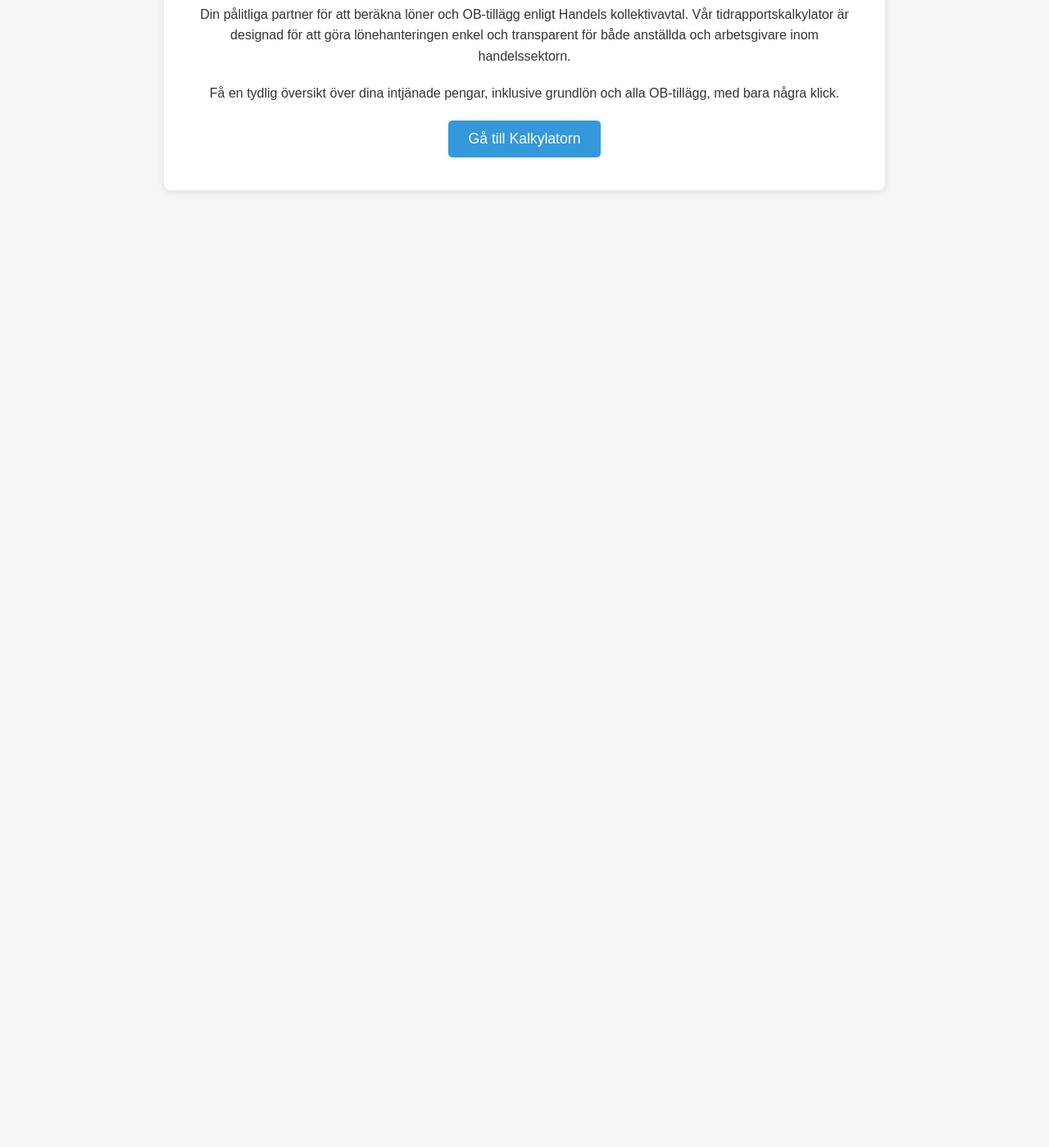
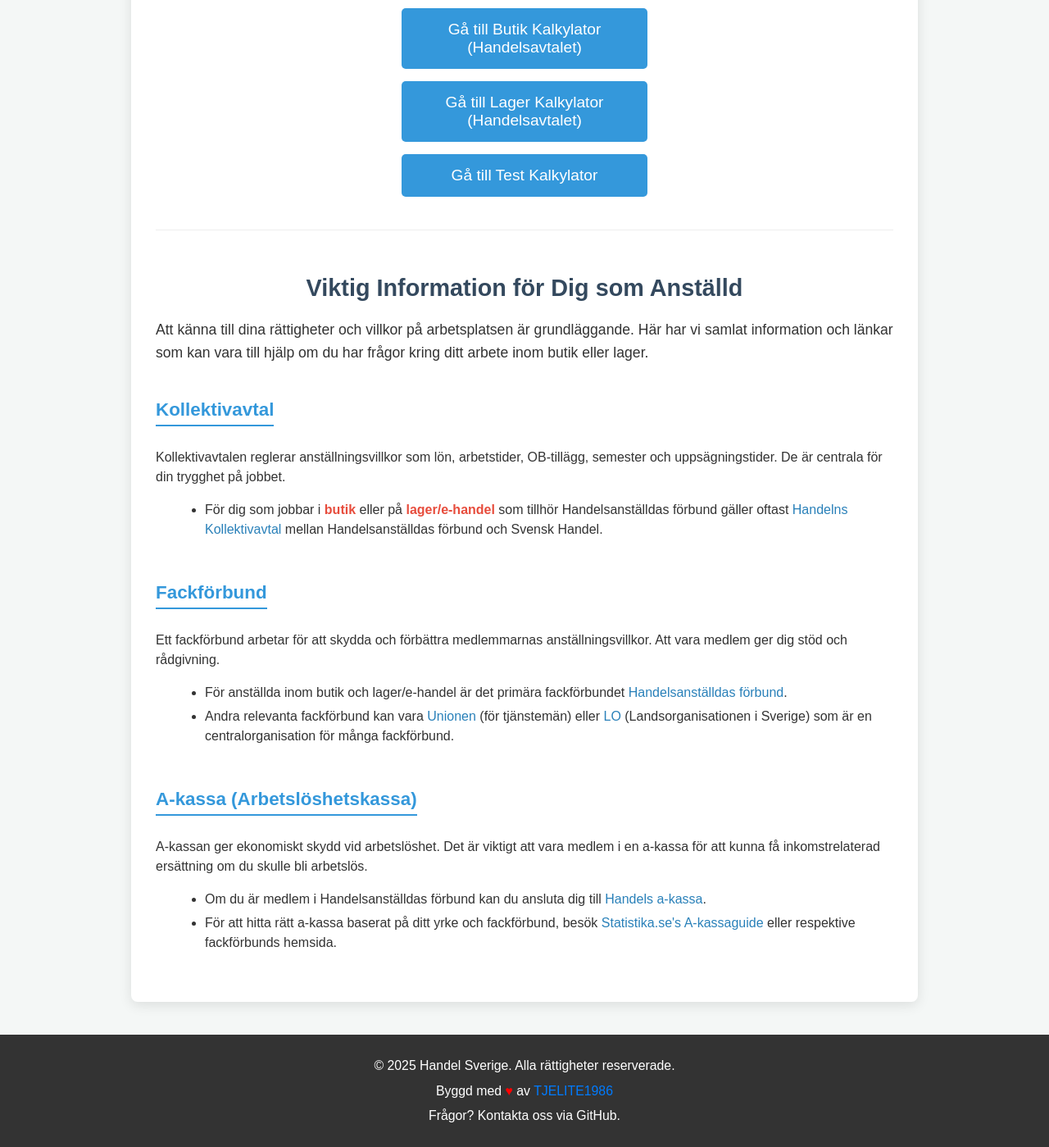
Before and after one commit to tjelite1986/Arbetstidskalkylator-html, a plain HTML site: page index.html in a window 1280 px wide. Shown: the part 371-1770 px from the top of the page at 82% size. Before the commit the page ends 800 px from the top, so only its background shows below. Drawn offline with Linux system fonts and the light colour scheme.

Commit message:
Update index.html
Alot

```diff
--- a/index.html
+++ b/index.html
@@ -3,18 +3,19 @@
 <head>
     <meta charset="UTF-8">
     <meta name="viewport" content="width=device-width, initial-scale=1.0">
-    <title>Handel Sverige - Startsida</title>
+    <title>Tidrapportskalkylatorer för Handel & Lager</title>
     <style>
         body {
-            font-family: Arial, sans-serif;
+            font-family: 'Arial', sans-serif;
             margin: 0;
+            padding: 0;
+            background-color: #f4f7f6;
+            color: #333;
             display: flex;
+            flex-direction: column;
             min-height: 100vh;
-            background-color: #f5f5f5;
-            color: #333;
-            flex-direction: column; /* Alltid kolumnlayout för att menyn ska vara överst */
         }
-        .topbar { /* Toppmenyn */
+        .topbar {
             width: 100%;
             background-color: #333;
             color: white;
@@ -28,7 +29,7 @@
             box-sizing: border-box;
         }
         .topbar h2 {
-            display: none; /* Dölj rubriken i toppmenyn */
+            display: none; /* Hide the h2 on desktop as per previous instructions */
         }
         .topbar ul {
             list-style-type: none;
@@ -56,44 +57,119 @@
             flex-grow: 1;
             padding: 20px;
             overflow-y: auto;
-            display: flex; /* Använd flexbox för att centrera innehållet */
-            flex-direction: column;
-            justify-content: center; /* Centrera vertikalt */
-            align-items: center; /* Centrera horisontellt */
-            text-align: center; /* Centrera texten */
         }
-        .hero-section {
-            max-width: 800px;
-            background: white;
-            padding: 40px;
+        .container {
+            max-width: 900px;
+            margin: 20px auto;
+            padding: 30px;
+            background-color: #ffffff;
             border-radius: 8px;
-            box-shadow: 0 2px 10px rgba(0,0,0,0.1);
-            margin: 20px; /* Lägg till marginal för att inte klistra mot kanterna */
+            box-shadow: 0 4px 15px rgba(0, 0, 0, 0.1);
+            text-align: center;
         }
-        .hero-section h1 {
+        h1 {
             color: #2c3e50;
-            margin-bottom: 20px;
+            margin-bottom: 25px;
+            font-size: 2.2em;
         }
-        .hero-section p {
+        p {
+            font-size: 1.1em;
             line-height: 1.6;
             margin-bottom: 20px;
         }
-        .btn {
+        .button-group {
+            margin-top: 30px;
+            display: flex;
+            flex-direction: column;
+            gap: 15px;
+            align-items: center;
+        }
+        .button-group a {
             display: inline-block;
-            background: #3498db;
+            background-color: #3498db;
             color: white;
-            padding: 12px 25px;
-            border: none;
+            padding: 15px 30px;
             border-radius: 5px;
             text-decoration: none;
-            font-size: 1.1em;
-            transition: background-color 0.3s ease;
+            font-size: 1.2em;
+            transition: background-color 0.3s ease, transform 0.2s ease;
+            width: 100%;
+            max-width: 300px;
+            box-sizing: border-box;
         }
-        .btn:hover {
-            background: #2980b9;
+        .button-group a:hover {
+            background-color: #2980b9;
+            transform: translateY(-2px);
         }
 
-        /* Media queries för mobilanpassning på startsidan */
+        .info-section {
+            text-align: left;
+            margin-top: 40px;
+            padding-top: 30px;
+            border-top: 1px solid #eee;
+        }
+        .info-section h2 {
+            color: #34495e;
+            font-size: 1.8em;
+            margin-bottom: 20px;
+            text-align: center;
+        }
+        .info-category {
+            margin-bottom: 30px;
+        }
+        .info-category h3 {
+            color: #3498db;
+            font-size: 1.4em;
+            margin-bottom: 10px;
+            border-bottom: 2px solid #3498db;
+            padding-bottom: 5px;
+            display: inline-block;
+        }
+        .info-category p, .info-category ul {
+            font-size: 1em;
+            line-height: 1.5;
+            margin-bottom: 10px;
+        }
+        .info-category ul {
+            list-style-type: disc;
+            margin-left: 20px;
+        }
+        .info-category li {
+            margin-bottom: 5px;
+        }
+        .info-category a {
+            color: #2980b9;
+            text-decoration: none;
+        }
+        .info-category a:hover {
+            text-decoration: underline;
+        }
+        .highlight {
+            font-weight: bold;
+            color: #e74c3c;
+        }
+        .footer {
+            background-color: #333;
+            color: white;
+            padding: 20px;
+            text-align: center;
+            font-size: 0.9em;
+            margin-top: auto; /* Push footer to the bottom */
+            flex-shrink: 0;
+        }
+        .footer p {
+            margin: 5px 0;
+        }
+        .footer a {
+            color: #007bff; /* Link color for footer */
+            text-decoration: none;
+            transition: color 0.3s ease;
+        }
+        .footer a:hover {
+            color: #66b3ff;
+        }
+
+        /* Responsive adjustments */
         @media (max-width: 768px) {
             .topbar {
                 height: auto;
@@ -108,23 +184,39 @@
                 padding: 8px 12px;
                 font-size: 0.9em;
             }
-
             .main-content {
                 padding: 15px;
             }
-            .hero-section {
+            .container {
+                margin: 15px;
                 padding: 20px;
-                margin: 15px;
             }
-            .hero-section h1 {
+            h1 {
                 font-size: 1.8em;
             }
-            .hero-section p {
-                font-size: 0.95em;
+            p {
+                font-size: 1em;
             }
-            .btn {
-                padding: 10px 20px;
-                font-size: 1em;
+            .button-group a {
+                padding: 12px 20px;
+                font-size: 1.1em;
+            }
+            .info-section {
+                margin-top: 30px;
+                padding-top: 20px;
+            }
+            .info-section h2 {
+                font-size: 1.5em;
+            }
+            .info-category h3 {
+                font-size: 1.2em;
+            }
+            .info-category p, .info-category ul {
+                font-size: 0.9em;
+            }
+            .footer {
+                padding: 15px;
+                font-size: 0.8em;
             }
         }
     </style>
@@ -133,17 +225,62 @@
     <div class="topbar">
         <h2>Navigation</h2>
         <ul>
-            <li><a href="/">Home</a></li>
-            <li><a href="/calculator.html">Calculator</a></li>
+            <li><a href="/">Hem</a></li>
+            <li><a href="/calculator.html">Butik Kalkylator</a></li>
+            <li><a href="/calculatorlager.html">Lager Kalkylator</a></li>
+            <li><a href="/calculatortest/calculatortest.html">Test Kalkylator</a></li>
         </ul>
     </div>
+
     <div class="main-content">
-        <div class="hero-section">
-            <h1>Välkommen till Handel Sverige</h1>
-            <p>Din pålitliga partner för att beräkna löner och OB-tillägg enligt Handels kollektivavtal. Vår tidrapportskalkylator är designad för att göra lönehanteringen enkel och transparent för både anställda och arbetsgivare inom handelssektorn.</p>
-            <p>Få en tydlig översikt över dina intjänade pengar, inklusive grundlön och alla OB-tillägg, med bara några klick.</p>
-            <a href="/calculator.html" class="btn">Gå till Kalkylatorn</a>
+        <div class="container">
+            <h1>Välkommen till Tidrapportskalkylatorn!</h1>
+            <p>Här kan du enkelt beräkna din lön, inklusive OB-tillägg, baserat på dina arbetstider. Vi erbjuder specifika kalkylatorer för dig som arbetar inom <span class="highlight">butik</span> och <span class="highlight">lager</span>, båda anpassade efter <span class="highlight">Handelsanställdas förbunds kollektivavtal</span>.</p>
+            <p>Välj den kalkylator som passar din arbetsplats:</p>
+
+            <div class="button-group">
+                <a href="/calculator.html">Gå till Butik Kalkylator (Handelsavtalet)</a>
+                <a href="/calculatorlager.html">Gå till Lager Kalkylator (Handelsavtalet)</a>
+                <a href="/calculatortest/calculatortest.html">Gå till Test Kalkylator</a>
+            </div>
+
+            <div class="info-section">
+                <h2>Viktig Information för Dig som Anställd</h2>
+                <p>Att känna till dina rättigheter och villkor på arbetsplatsen är grundläggande. Här har vi samlat information och länkar som kan vara till hjälp om du har frågor kring ditt arbete inom butik eller lager.</p>
+
+                <div class="info-category">
+                    <h3>Kollektivavtal</h3>
+                    <p>Kollektivavtalen reglerar anställningsvillkor som lön, arbetstider, OB-tillägg, semester och uppsägningstider. De är centrala för din trygghet på jobbet.</p>
+                    <ul>
+                        <li>För dig som jobbar i <span class="highlight">butik</span> eller på <span class="highlight">lager/e-handel</span> som tillhör Handelsanställdas förbund gäller oftast <a href="https://www.handels.se/dina-avtal/handelns-kollektivavtal/" target="_blank" rel="noopener noreferrer">Handelns Kollektivavtal</a> mellan Handelsanställdas förbund och Svensk Handel.</li>
+                    </ul>
+                </div>
+
+                <div class="info-category">
+                    <h3>Fackförbund</h3>
+                    <p>Ett fackförbund arbetar för att skydda och förbättra medlemmarnas anställningsvillkor. Att vara medlem ger dig stöd och rådgivning.</p>
+                    <ul>
+                        <li>För anställda inom butik och lager/e-handel är det primära fackförbundet <a href="https://www.handels.se/" target="_blank" rel="noopener noreferrer">Handelsanställdas förbund</a>.</li>
+                        <li>Andra relevanta fackförbund kan vara <a href="https://www.unionen.se/" target="_blank" rel="noopener noreferrer">Unionen</a> (för tjänstemän) eller <a href="https://www.lo.se/" target="_blank" rel="noopener noreferrer">LO</a> (Landsorganisationen i Sverige) som är en centralorganisation för många fackförbund.</li>
+                    </ul>
+                </div>
+
+                <div class="info-category">
+                    <h3>A-kassa (Arbetslöshetskassa)</h3>
+                    <p>A-kassan ger ekonomiskt skydd vid arbetslöshet. Det är viktigt att vara medlem i en a-kassa för att kunna få inkomstrelaterad ersättning om du skulle bli arbetslös.</p>
+                    <ul>
+                        <li>Om du är medlem i Handelsanställdas förbund kan du ansluta dig till <a href="https://www.handelsakassa.se/" target="_blank" rel="noopener noreferrer">Handels a-kassa</a>.</li>
+                        <li>För att hitta rätt a-kassa baserat på ditt yrke och fackförbund, besök <a href="https://www.statistika.se/hitta-akassa/" target="_blank" rel="noopener noreferrer">Statistika.se's A-kassaguide</a> eller respektive fackförbunds hemsida.</li>
+                    </ul>
+                </div>
+            </div>
         </div>
+    </div>
+
+    <div class="footer">
+        <p>&copy; 2025 Handel Sverige. Alla rättigheter reserverade.</p>
+        <p>Byggd med <span style="color: red;">&hearts;</span> av <a href="https://github.com/tjelite1986" target="_blank" rel="noopener noreferrer">TJELITE1986</a></p>
+        <p>Frågor? Kontakta oss via GitHub.</p>
     </div>
 </body>
 </html>
```
